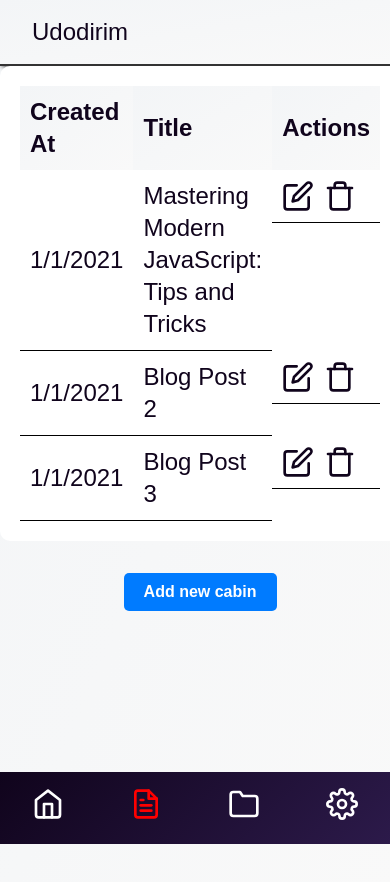
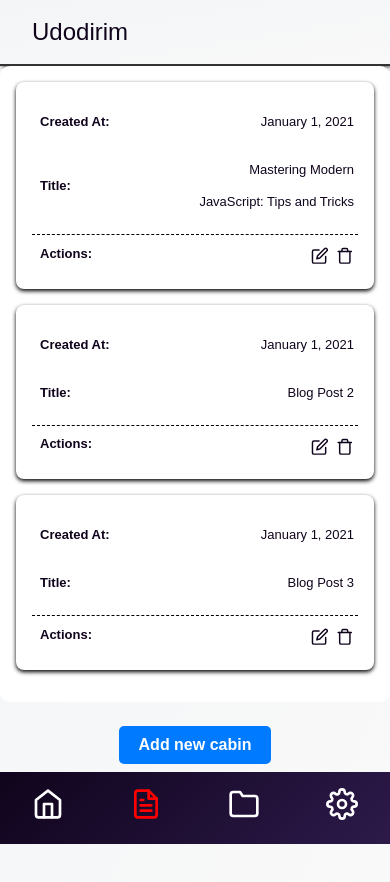
Before and after one commit to Udodirim5/my-show-room, a React (Vite) app: page /admin/posts in a window 390 px wide. Shown: the top 882 px of the page. Built offline with nearby package versions, Linux system fonts and the light colour scheme.

Commit message:
refactor BlogRow component for improved mobile responsiveness and readability; add custom hooks for post creation, deletion, and updates

```diff
--- a/src/features/post/BlogRow.jsx
+++ b/src/features/post/BlogRow.jsx
@@ -3,6 +3,7 @@ import { FiEdit, FiTrash } from "react-icons/fi";
 import styled from "styled-components";
 import CreateProject from "../project/CreateProject";
 import Modal from "../../ui/Modal";
+import { formatDate } from "../../utils/helper";
 
 const BlogRow = ({ post }) => {
   const [isOpenModal, setIsOpenModal] = useState(false);
@@ -12,14 +13,21 @@ const BlogRow = ({ post }) => {
   };
 
   return (
-    <>
-      <Td>{new Date(post.createdAt).toLocaleDateString()}</Td>
+    <TableRow>
       <Td>
+        <MobileLabel>Created At:</MobileLabel>
+        {formatDate(post.createdAt)}
+      </Td>
+      <Td>
+        <MobileLabel>Title:</MobileLabel>
         {post.title.length > 50 ? post.title.slice(0, 50) + "..." : post.title}
       </Td>
       <TdActions>
-        <FiEdit onClick={handleShowForm} />
-        <FiTrash />
+        <MobileLabel>Actions:</MobileLabel>
+        <ActionIcons>
+          <FiEdit onClick={handleShowForm} />
+          <FiTrash />
+        </ActionIcons>
       </TdActions>
       {isOpenModal && (
         <Modal onClose={() => setIsOpenModal(false)}>
@@ -29,30 +37,93 @@ const BlogRow = ({ post }) => {
           />
         </Modal>
       )}
-    </>
+    </TableRow>
   );
 };
 
 export default BlogRow;
 
+const TableRow = styled.tr`
+
+  @media (max-width: 768px) {
+    display: block;
+    margin-bottom: 1rem;
+    padding: 1rem;
+    border-radius: 8px;
+    box-shadow: 0 2px 4px ${({ theme }) => theme.shadow};
+    background-color: ${({ theme }) => theme.cardBackground};
+
+  }
+`;
+
 const Td = styled.td`
-  padding: 10px;
-  border-bottom: 1px solid ${({ theme }) => theme.shadow};
+  padding: 1rem 0.5rem;
+  border-bottom: 1px solid ${({ theme }) => theme.border};
+  position: relative;
+
+
+  @media (max-width: 768px) {
+    display: block;
+    width: 100%;
+    padding: 0.5rem 0.25rem 0.5rem 40%;
+    text-align: right;
+    border-bottom: none;
+  }
+
+  @media (max-width: 480px) {
+    padding-left: 50%;
+    font-size: 0.8125rem;
+  }
 `;
 
 const TdActions = styled(Td)`
+  display: table-cell;
+
+  @media (max-width: 768px) {
+    display: block;
+    width: 100%;
+    padding-left: 40%;
+    text-align: right;
+    border-top: 1px dashed ${({ theme }) => theme.border};
+    margin-top: 0.5rem;
+    padding-top: 0.75rem;
+  }
+`;
+
+const MobileLabel = styled.span`
+  display: none;
+
+  @media (max-width: 768px) {
+    display: inline-block;
+    position: absolute;
+    left: 0.5rem;
+    top: 50%;
+    transform: translateY(-50%);
+    font-weight: bold;
+    color: ${({ theme }) => theme.textSecondary};
+  }
+`;
+
+const ActionIcons = styled.div`
   display: flex;
-  padding: 10px;
-  gap: 10px;
-  height: inherit;
+  gap: 0.75rem;
   cursor: pointer;
 
   svg {
-    font-size: 2rem;
+    font-size: 1.25rem;
     transition: color 0.2s ease-in-out;
+
+    @media (max-width: 768px) {
+      font-size: 1.1rem;
+    }
   }
 
   svg:hover {
-    color: ${({ theme }) => theme.text};
+    color: ${({ theme }) => theme.primary};
+  }
+
+  @media (max-width: 768px) {
+    justify-content: flex-end;
+    gap: 0.5rem;
   }
 `;
--- a/src/pages/BlogTable.jsx
+++ b/src/pages/BlogTable.jsx
@@ -4,7 +4,6 @@ import AddProject from "../features/project/AddProduct";
 import BlogRow from "../features/post/BlogRow";
 
 const BlogTable = () => {
-
   return (
     <>
       <TableContainer>
@@ -18,9 +17,7 @@ const BlogTable = () => {
           </thead>
           <tbody>
             {blogPosts.map((post) => (
-              <tr key={post.id}>
-                <BlogRow post={post}/>
-              </tr>
+                <BlogRow key={post.id} post={post} />
             ))}
           </tbody>
         </Table>
@@ -29,7 +26,6 @@ const BlogTable = () => {
       <AddNewPost>
         <AddProject />
       </AddNewPost>
-
     </>
   );
 };
@@ -40,27 +36,37 @@ const TableContainer = styled.div`
   overflow-x: auto;
   width: 100%;
   background: ${({ theme }) => theme.cardBackground};
-  padding: 20px;
+  padding: 1rem;
   border-radius: 10px;
+  -webkit-overflow-scrolling: touch; /* Smooth scrolling on iOS */
 `;
 
 const Table = styled.table`
   width: 100%;
   border-collapse: collapse;
+  min-width: 600px; /* Minimum width before scrolling kicks in */
+
+  @media (max-width: 768px) {
+    min-width: 100%;
+  }
 `;
 
 const Th = styled.th`
   text-align: left;
-  padding: 10px;
+  padding: 1rem 0.5rem;
   background: ${({ theme }) => theme.background};
   color: ${({ theme }) => theme.text};
-`;
+  font-size: 0.875rem;
 
+  @media (max-width: 768px) {
+    display: none;
+  }
+  `;
 
 const AddNewPost = styled.div`
   display: flex;
   flex-direction: column;
   justify-content: center;
   align-items: center;
-  margin-top: 2rem;
+  margin-top: 1.5rem;
 `;
--- a/vite.config.js
+++ b/vite.config.js
@@ -8,7 +8,7 @@ export default defineConfig({
 
   server: {
     host: true, // Allows access from external networks
-    allowedHosts: ["f31d-102-90-100-236.ngrok-free.app"], // Allow requests from this host
+    allowedHosts: ["0cba-197-210-55-225.ngrok-free.app"], // Allow requests from this host
   },
 
 })
```
Also changed, not shown: src/mutationsAndFn/post/useCreatePost.js (added, +19 -0 lines), src/mutationsAndFn/post/useDeletePost.js (added, +19 -0 lines), src/mutationsAndFn/post/usePost.js (added, +15 -0 lines), src/mutationsAndFn/post/useUpdatePost.js (added, +19 -0 lines), src/services/apiBlog.js (added, +79 -0 lines).
